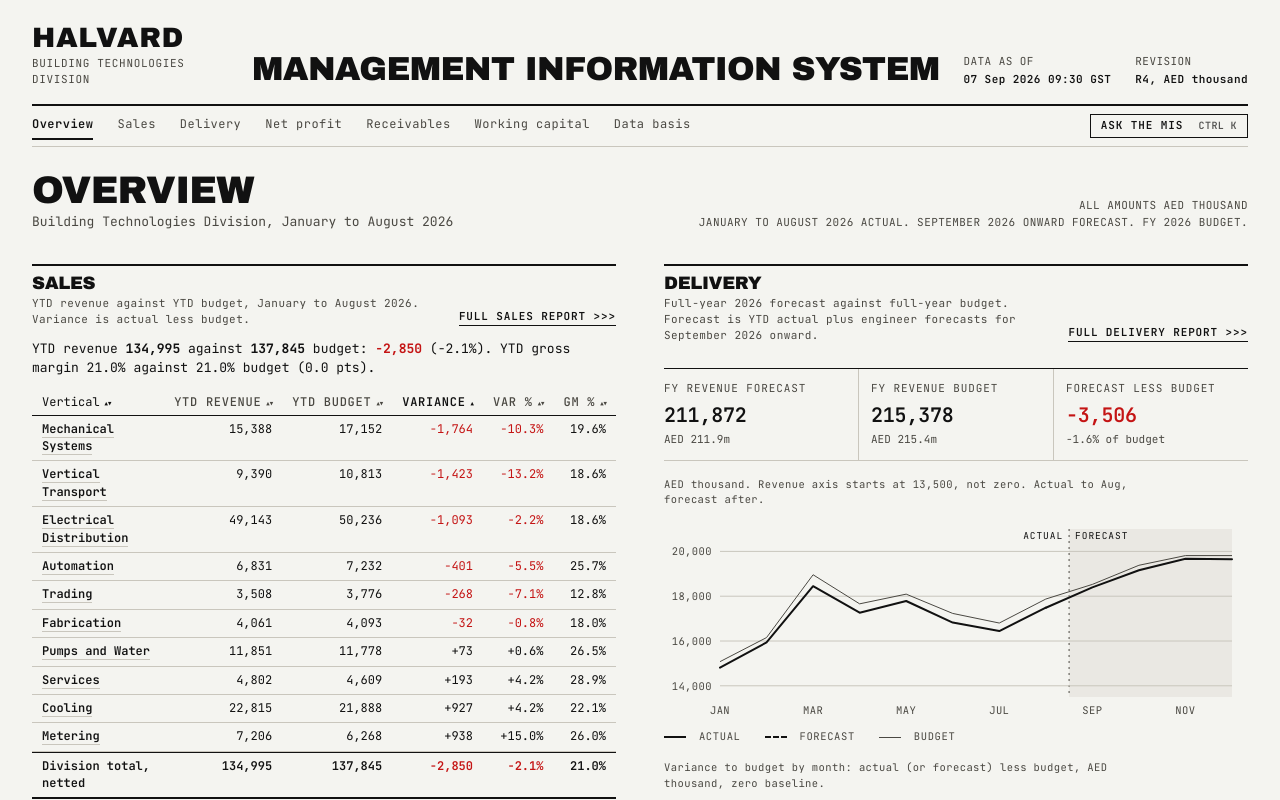
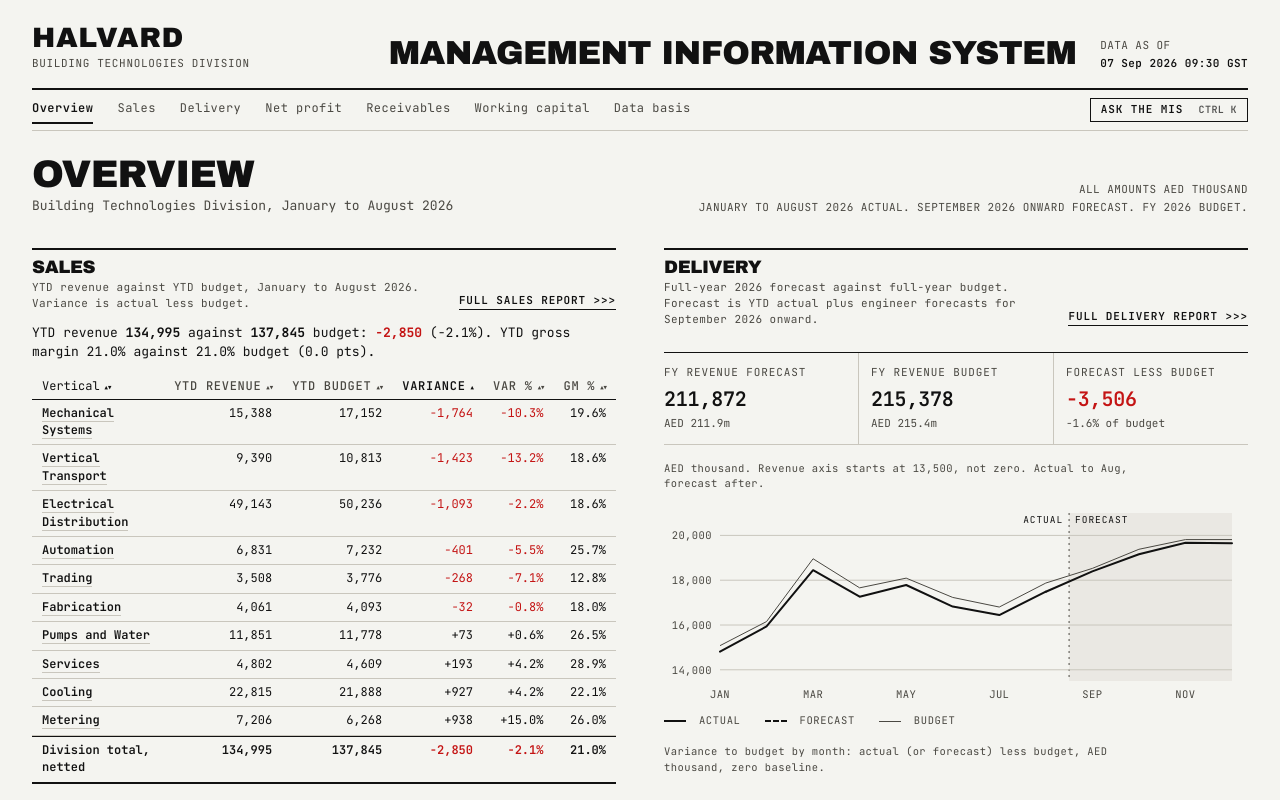
Before and after one commit to CmdShiftExecute/kinetics-mis-demo, a React (Vite) app: page / in a window 1280 px wide. Shown: the top 800 px of the page. Built offline with nearby package versions, Linux system fonts and the light colour scheme.

Commit message:
Masthead: drop the revision item, title and data-as-of together on the right

```diff
--- a/src/components/Masthead.tsx
+++ b/src/components/Masthead.tsx
@@ -3,7 +3,7 @@
 import { NAV } from '../lib/nav';
 import { AskLauncher } from './Ask';
 
-/** The masthead, matched to the warehouse system's: the brand block, the system title at the page-heading size, the reporting stamp, then the navigation with the Ask the MIS launcher. */
+/** The masthead, matched to the warehouse system's: the brand block on the left, the system title at the page-heading size and the data-as-of stamp together on the right, then the navigation with the Ask the MIS launcher. */
 export function Masthead({ meta }: { meta: Meta }) {
   return (
     <header className="mast">
@@ -19,12 +19,6 @@
           <div>
             <dt>Data as of</dt>
             <dd>{meta.dataAsOfLabel}</dd>
-          </div>
-          <div>
-            <dt>Revision</dt>
-            <dd>
-              {meta.revision}, {meta.currency} {meta.unit}
-            </dd>
           </div>
         </dl>
       </div>
--- a/src/styles/index.css
+++ b/src/styles/index.css
@@ -148,11 +148,11 @@
 .mast-system {
   font-size: clamp(1.6rem, 2.6vw, 2.4rem);
   margin: 0 0 2px;
-  justify-self: center;
-  text-align: center;
+  justify-self: end;
+  text-align: right;
   white-space: nowrap;
 }
-@media (max-width: 1240px) {
+@media (max-width: 980px) {
   .mast-row {
     grid-template-columns: 1fr;
     align-items: start;
```
